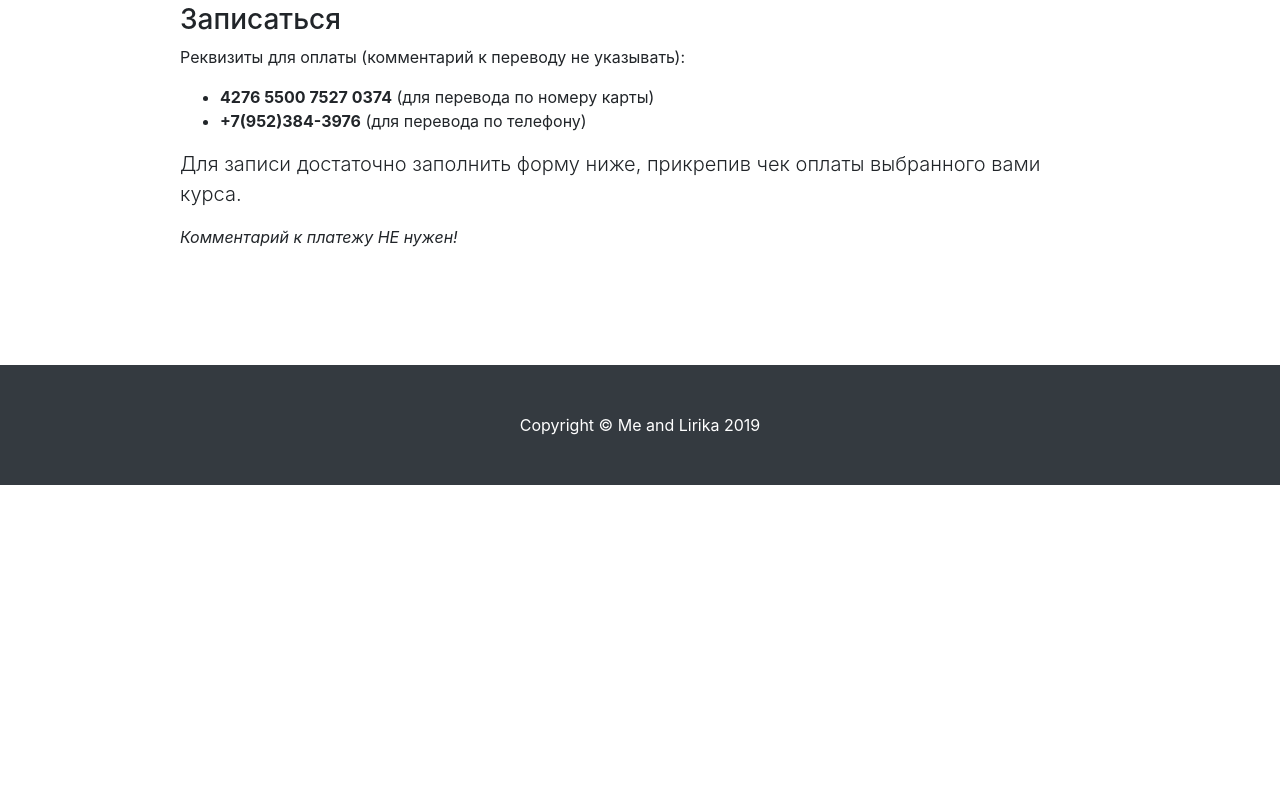
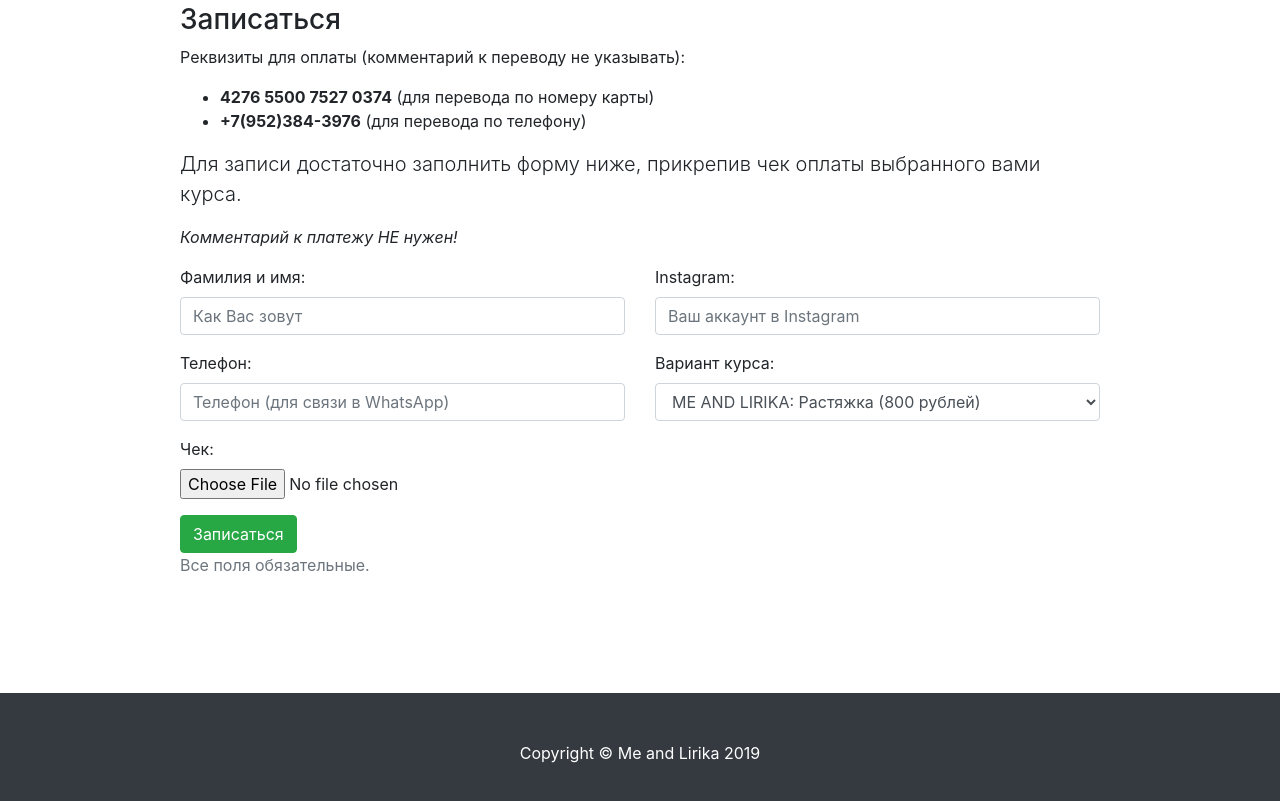
Before and after one commit to aleksandr-staetskiy/meandlirika.com, a plain HTML site: page index.html in a window 1280 px wide. Shown: the part 4805-5606 px from the top of the page. Before the commit the page ends 5290 px from the top, so only its background shows below. Drawn offline with Linux system fonts and the light colour scheme; a script that the page names is missing.

Commit message:
formspree

```diff
--- a/index.html
+++ b/index.html
@@ -431,11 +431,7 @@
                     </ul>
                     <p class="lead">Для записи достаточно заполнить форму ниже, прикрепив чек оплаты выбранного вами курса.</p>
                     <p><em>Комментарий к платежу НЕ нужен!</em></p>
-		    <div id="formkeep-embed" data-formkeep-url="https://formkeep.com/p/3417fb65bb9aceb4ac5131bf97b7a5bd?embedded=1"></div>
-		    <script type="text/javascript" src="https://pym.nprapps.org/pym.v1.min.js"></script>
-		    <script type="text/javascript" src="https://formkeep-production-herokuapp-com.global.ssl.fastly.net/formkeep-embed.js"></script>
-		    <!--
-                    <form id="contact-form" action="https://mailthis.to/support01@meandlirika.com" method="POST" encType="multipart/form-data">
+                    <form id="contact-form" action="https://formspree.io/xvdzqjzx" method="POST" enctype=multipart/form-data>
                         <div class="controls">
                             <div class="row">
                                 <div class="col-md-6">
@@ -476,7 +472,7 @@
                                 <div class="col-md-12">
                                     <div class="form-group">
                                         <label for="form_payment">Чек:</label>
-                                        <input id="form_payment" type="file" name="file" class="form-control-file" required="required">
+                                        <input id="form_payment" type="file" name="file" class="form-control-file" required="required" accept="image/png, image/jpeg, application/pdf">
                                         <div class="help-block with-errors"></div>
                                     </div>
                                 </div>
@@ -490,10 +486,7 @@
                                 </div>
                             </div>
                         </div>
-                        <input type="hidden" name="_subject" value="Новая заявка">
-                        <input type="hidden" name="_confirmation" value="Успех! Скоро я обязательно с Вами свяжусь!">
                     </form>
-		    !-->
                 </div>
             </div>
         </div>
```
